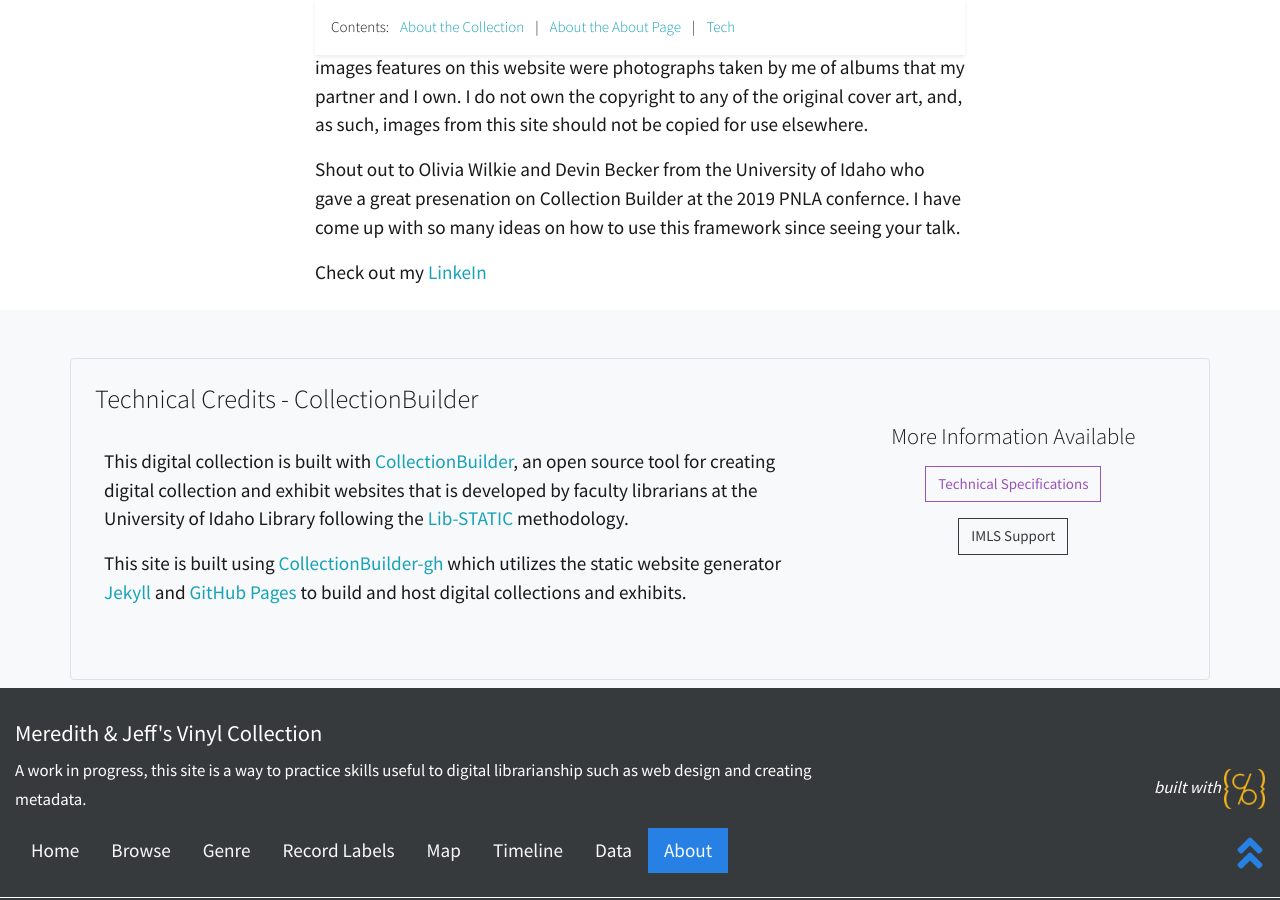
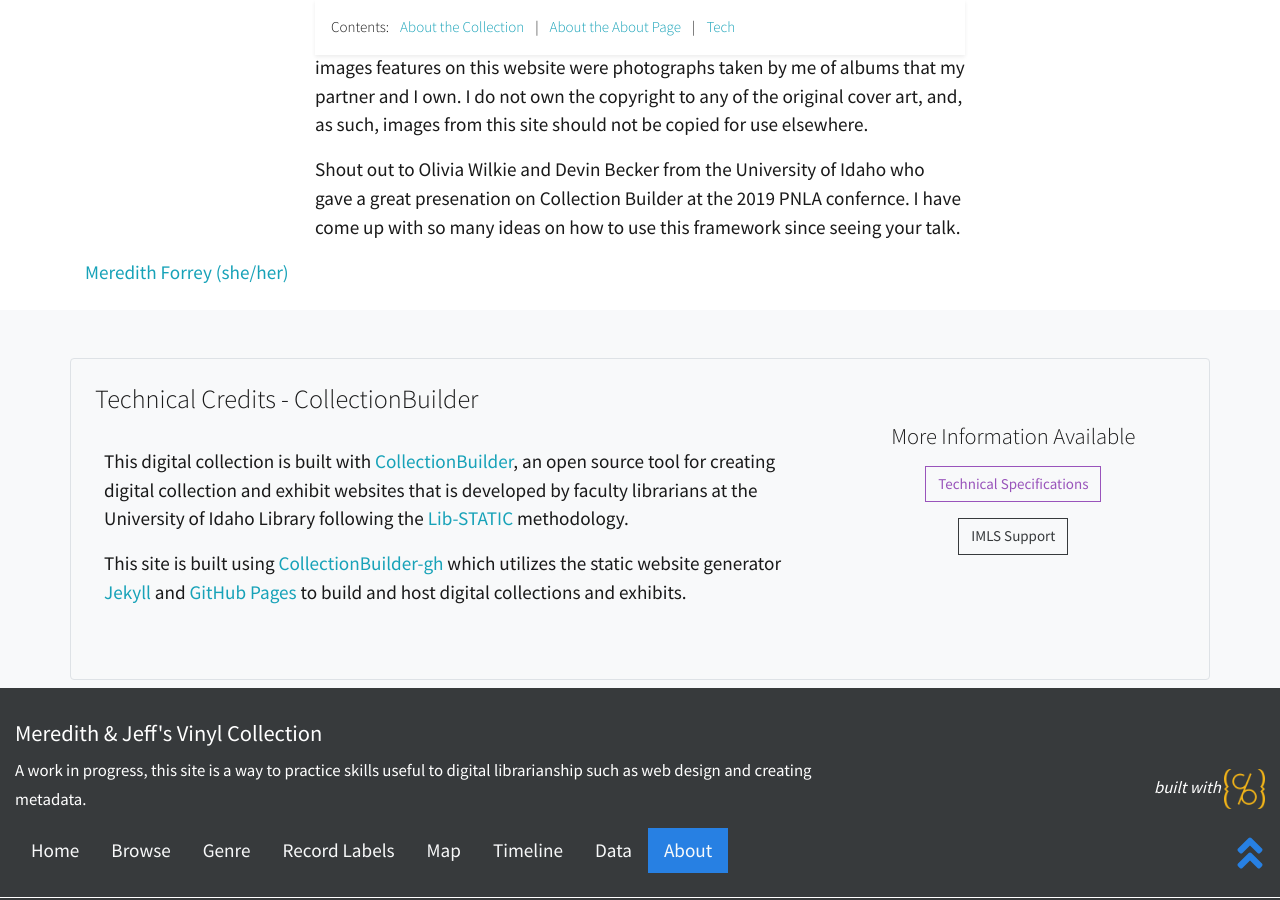
Before and after one commit to forreymr/mjvinyl, a Jekyll site: the page built from pages/about.md, in a window 1280 px wide and 900 px high, scrolled down 929 px. Built offline with Jekyll 4.4.1, drawn with Linux system fonts in a browser that asks for light colours; nearby versions of some CDN libraries.

Commit message:
Update about.md
added LinkedIn badge.  Maybe.

```diff
--- a/pages/about.md
+++ b/pages/about.md
@@ -20,4 +20,4 @@
 
 Shout out to Olivia Wilkie and Devin Becker from the University of Idaho who gave a great presenation on Collection Builder at the 2019 PNLA confernce.  I have come up with so many ideas on how to use this framework since seeing your talk.
 
-Check out my <a href="www.linkedin.com/in/meredith-forrey ">LinkeIn </a>
+<div class="LI-profile-badge"  data-version="v1" data-size="medium" data-locale="en_US" data-type="horizontal" data-theme="dark" data-vanity="meredith-forrey"><a class="LI-simple-link" href='https://www.linkedin.com/in/meredith-forrey?trk=profile-badge'>Meredith Forrey (she/her)</a></div>
```
